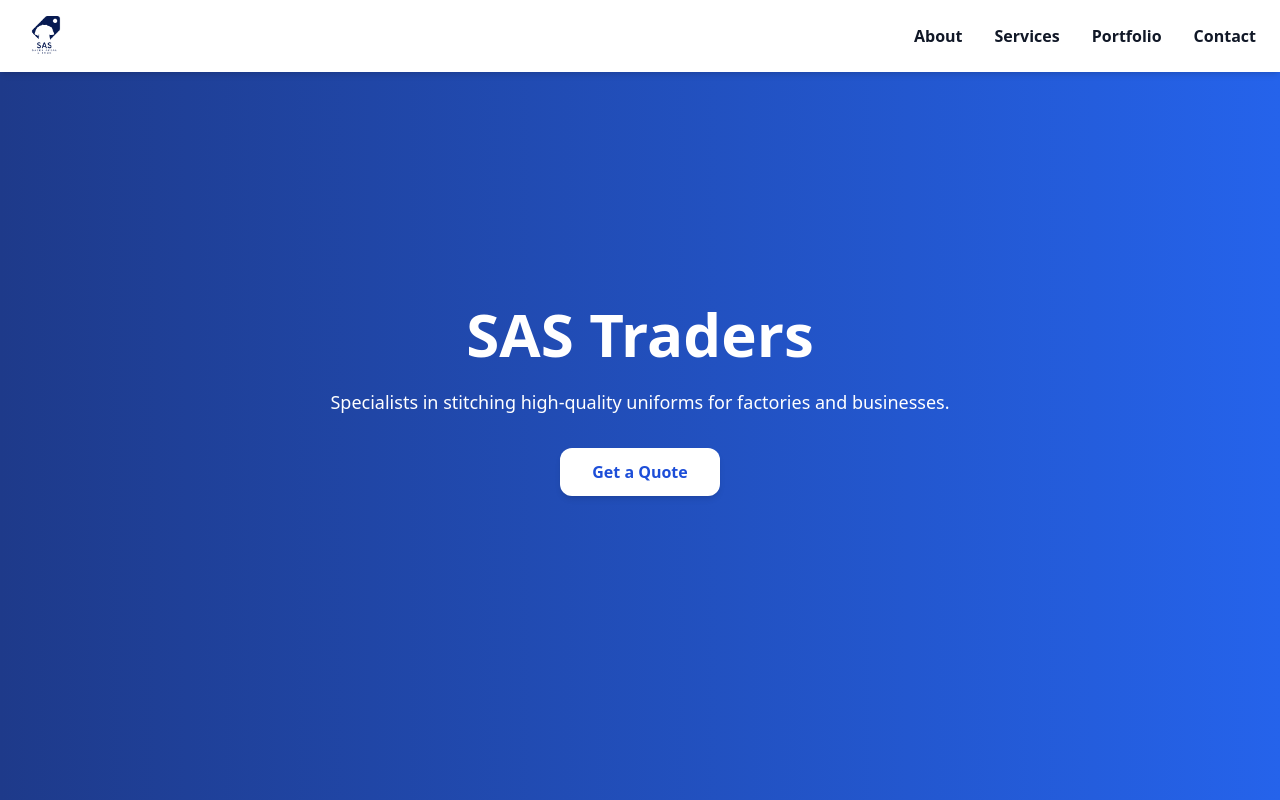
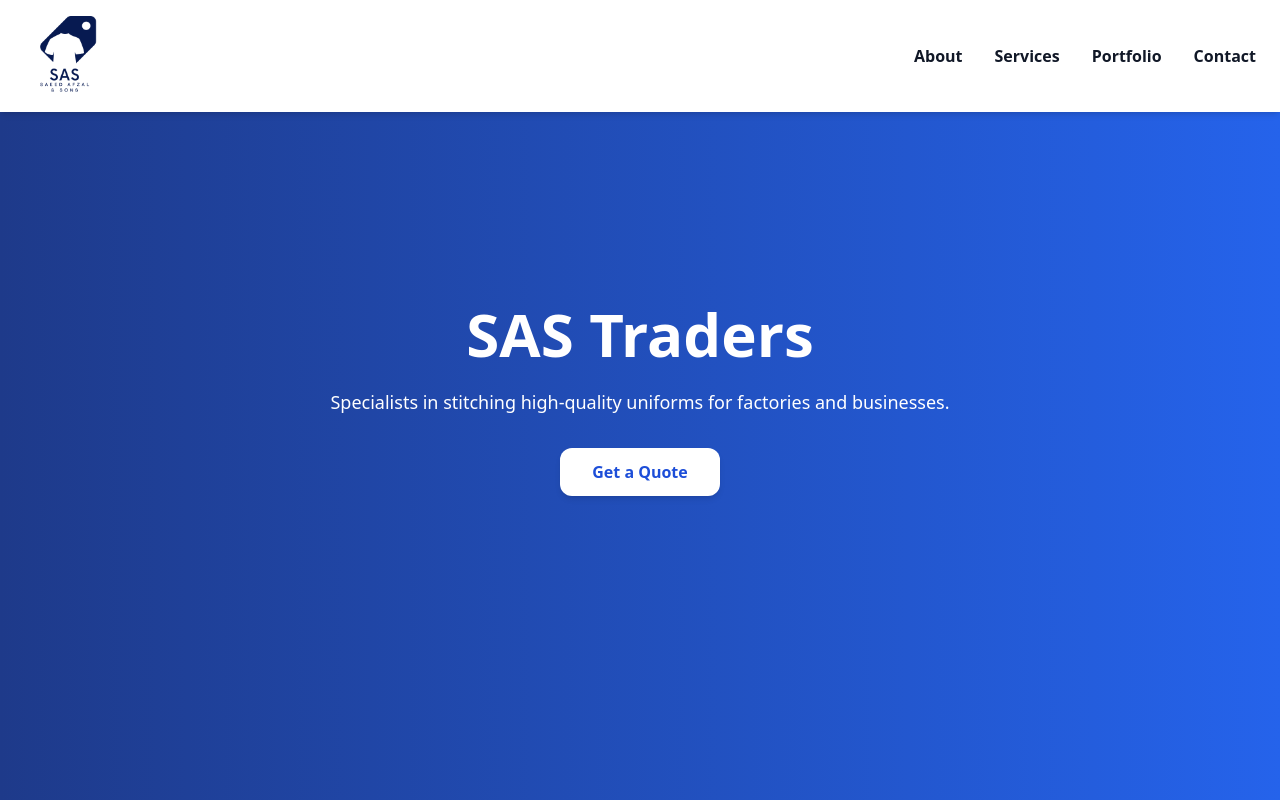
Before and after one commit to ahmedbutt642/sas-traders-website, a plain HTML site: page index.html in a window 1280 px wide. Shown: the top 800 px of the page. Drawn offline with nearby package versions, Linux system fonts and the light colour scheme.

Commit message:
Update index.html

```diff
--- a/index.html
+++ b/index.html
@@ -14,7 +14,7 @@
   <!-- Navbar -->
   <nav class="bg-white shadow-md fixed top-0 left-0 w-full z-50">
     <div class="max-w-7xl mx-auto px-6 py-4 flex justify-between items-center">
-      <img src="images/logo.png" alt="SAS Traders Logo" class="h-10">
+      <img src="images/logo.png" alt="SAS Traders Logo" class="h-20">
       <ul class="hidden md:flex gap-8 font-semibold">
         <li><a href="#about" class="hover:text-blue-600">About</a></li>
         <li><a href="#services" class="hover:text-blue-600">Services</a></li>
```
